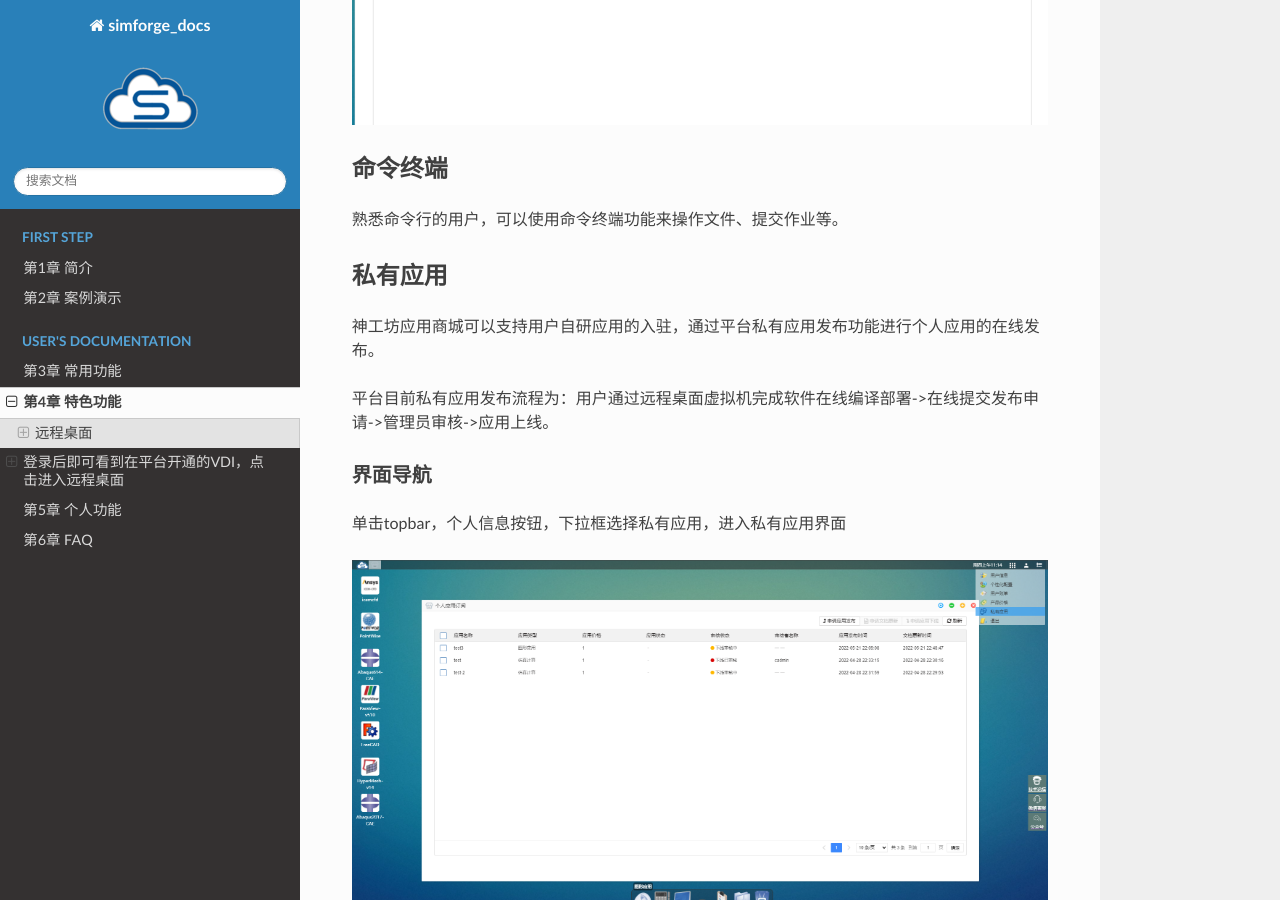
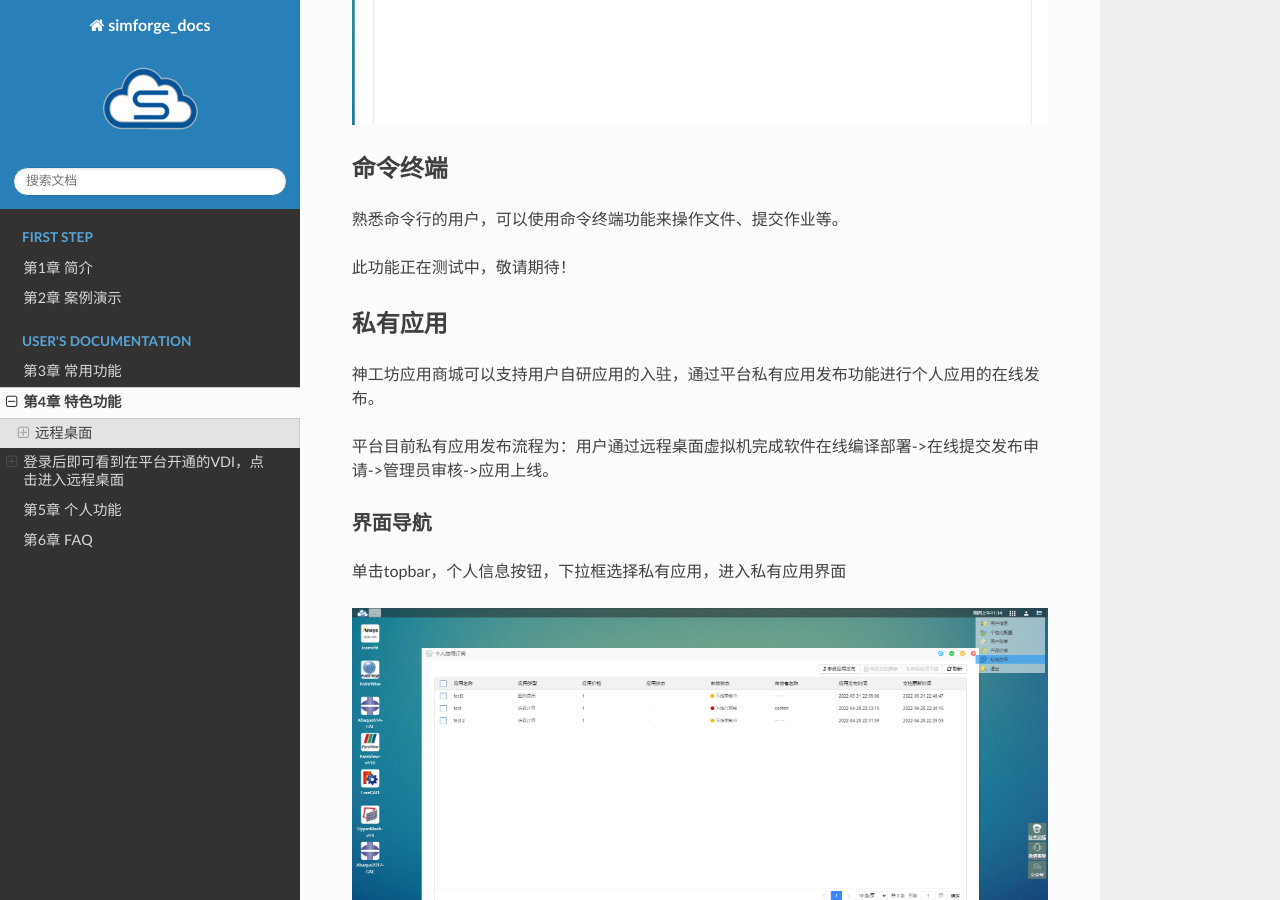
Before and after one commit to readthedocs/tutorial-sphinx-markdown-library, a Sphinx documentation site: the page built from docs/source/feature.md, in a window 1280 px wide and 900 px high, scrolled down 9963 px. Built offline with Sphinx 7.4.7 and the Read the Docs theme 2.0.0, drawn with Linux system fonts in a browser that asks for light colours.

Commit message:
增加命令终端 暂未开通说明

```diff
--- a/docs/source/feature.md
+++ b/docs/source/feature.md
@@ -234,6 +234,8 @@ spack load cmake@3.22.1%gcc@10.2.0 # 加载gcc-10.2.0编译的版本
 
 熟悉命令行的用户，可以使用命令终端功能来操作文件、提交作业等。
 
+此功能正在测试中，敬请期待！
+
 ## 私有应用
 
 神工坊应用商城可以支持用户自研应用的入驻，通过平台私有应用发布功能进行个人应用的在线发布。
```
